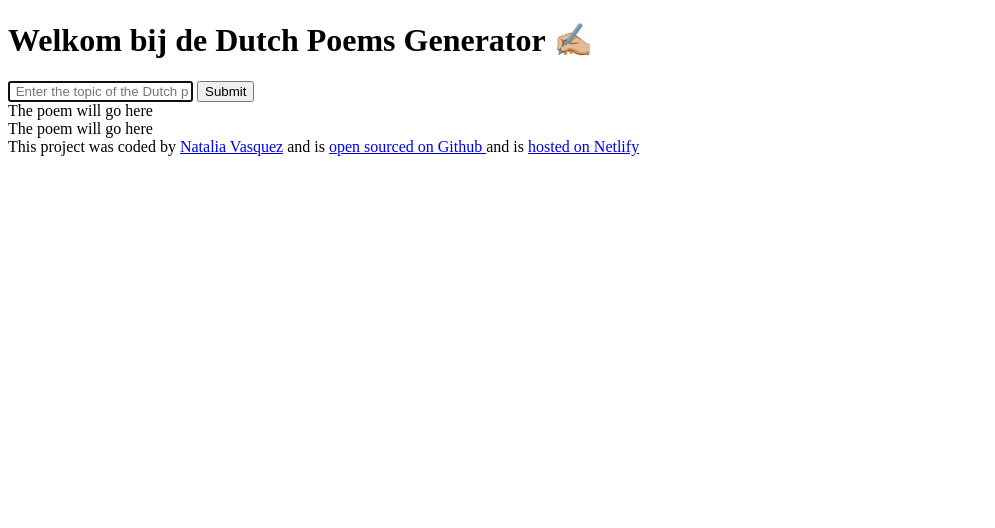
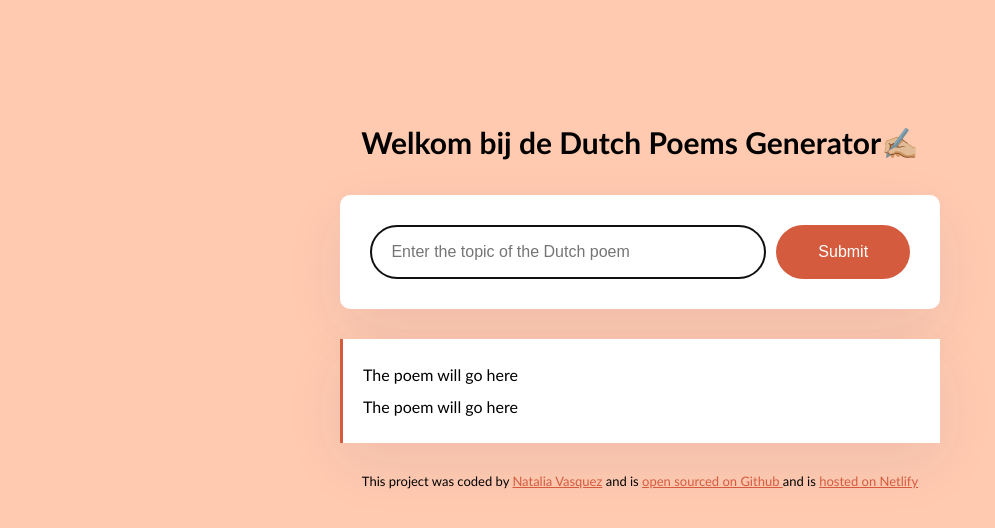
Before and after one commit to nataliav30/dutch-poems-generator, a plain HTML site: page index.html in a window 1280 px wide. Shown: the whole page, without its empty margins (0-995 px from the left). Drawn offline with Linux system fonts and the light colour scheme.

Commit message:
Styled project via CSS

```diff
--- a/index.html
+++ b/index.html
@@ -7,8 +7,9 @@
     <title>AI Dutch poem generator</title>
 </head>
 <body>
+    <div class="container">
     <header>
-    <h1>Welkom bij de Dutch Poems Generator ✍🏼</h1>
+    <h1>Welkom bij de Dutch Poems Generator✍🏼</h1>
 </header>
 <main>
     <form>
@@ -16,18 +17,22 @@
 autofocus
 required
 autocomplete="off"
+class ="instructions";
  />
-<input type ="submit"/>
+<input type ="submit" class="submit-button"/>
 
     </form>
-    <div>
+    <div class="poem">
         The poem will go here
         <br/>
         The poem will go here
     </div>
+
 </main>
 <footer>This project was coded by <a href = "https://github.com/nataliav30" target= "_blank">Natalia Vasquez</a> and is <a href ="https://github.com/nataliav30/dutch-poems-generator" target="_blank" >open sourced on Github </a>
-and is <a href="https://ai-dutch-poems-generator.netlify.app/"target="_blank" >hosted on Netlify</a> </footer>
+and is <a href="https://ai-dutch-poems-generator.netlify.app/"target="_blank" >hosted on Netlify</a>
+</footer>
+</div>
 <script src="src/index.js"></script>
 </body>
 </html>
--- a/src/style.css
+++ b/src/style.css
@@ -0,0 +1,68 @@
+body{
+    background-color:#ffcab0 ;
+    font-family:'Gill Sans', 'Gill Sans MT', Calibri, 'Trebuchet MS', sans-serif;
+}
+
+a{
+    color:#d55b3e;
+}
+
+.container{
+    margin:120px auto;
+    max-width: 600px;
+}
+header{
+    margin-bottom: 30px;
+}
+
+h1{
+    text-align: center;
+    font-weight:800;
+    font-size: 30px;
+    line-height: 1.5;
+    color:black;
+
+}
+
+form{
+    padding:30px;
+    background-color: white;
+    box-shadow: 0px 20px 60px rgba(65,50,100,0.08);
+    border-radius:10px;
+    display:flex;
+     margin-bottom:30px;
+}
+
+.instructions{
+    padding:16px;
+    border: 1px solid rgba(39, 33, 66,0.5);
+    width: 80%;
+    font-size: 16px;
+    border-radius: 50px;
+    line-height: 20px;
+}
+
+.submit-button{
+  margin-left:10px;
+  background:#d55b3e;
+  color:white;
+  border:none;
+  width:150px;
+  font-size: 16px;
+  border-radius: 50px;
+  padding: 14px 24px;
+}
+
+.poem{
+font-size: 16px;
+background-color: white;
+padding:20px;
+line-height:2;
+border-left:3px solid #d55b3e;
+box-shadow: 0px 20px 60px rgba(65,50,100,0.08);
+}
+footer{
+    text-align: center;
+    font-size:13px;
+    margin-top: 30px;
+}
```
